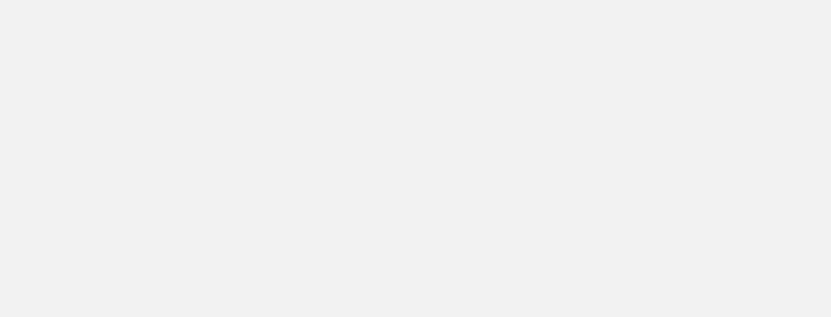
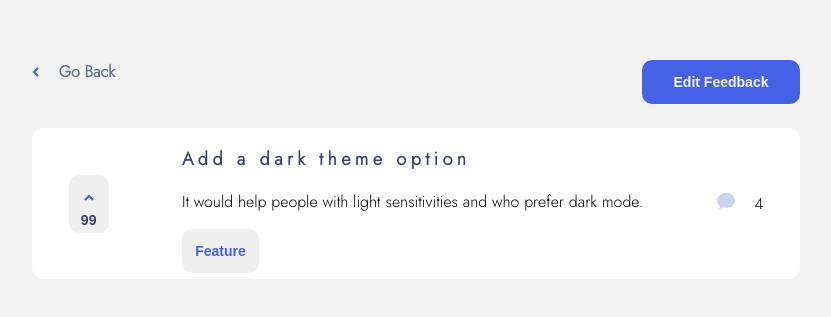
Before and after one commit to AmaliTech-Training-Academy/product-feedback-app, a React (Create React App) app in the folder project/: page / in a window 1280 px wide. Shown: the part 271-588 px from the top of the page, without its empty margins (224-1055 px from the left). Built offline with nearby package versions, Linux system fonts and the light colour scheme.

Commit message:
worked on the edit and dark theme components

```diff
--- a/project/package.json
+++ b/project/package.json
@@ -10,7 +10,7 @@
     "react": "^18.2.0",
     "react-dom": "^18.2.0",
     "react-redux": "^8.0.5",
-    "react-scripts": "5.0.1",
+    "react-scripts": "^5.0.1",
     "styled-components": "^5.3.6",
     "web-vitals": "^2.1.4"
   },
--- a/project/src/App.js
+++ b/project/src/App.js
@@ -1,9 +1,11 @@
 import React from 'react';
 import './App.css';
+import FeedbackDetails from './Pages/Home/FeedbackDetails/FeedbackDetails';
 
 function App() {
   return (
     <div className="App">
+      <FeedbackDetails/>
 
     </div>
   );
--- /dev/null
+++ b/project/src/Pages/Home/FeedbackDetails/FeedbackDetails.css
@@ -0,0 +1,57 @@
+main{
+    width: 60vw;
+    margin-top: 81px;
+    /* background-color: aqua; */
+}
+.navigation{
+    display: flex;
+    justify-content: space-between;
+    flex-direction: row;
+}
+.h4{
+    font-weight: 700;
+    color: #647196;
+
+}
+span{
+    margin-left: 19.67px;
+}
+.edit-button{
+    background: #4661E6;
+
+}
+
+.dark-theme{
+    background-color: #ffff;
+    display: flex;
+    justify-content: space-around;
+    border-radius: 12px;
+    margin-top: 24px;
+    height: 151px;
+}
+.increase-theme{
+   color: #3A4374;
+   height: 58px;
+    width: 40px;
+    margin-block: auto;
+
+}
+.up-arrow{
+    margin-bottom: -10px;
+
+}
+.comment{
+   margin-block: auto;
+}
+.number{
+    margin-bottom: 8px;
+}
+.title{
+    color: #3A4374;
+
+}
+.feature-button{
+    color: #4661E6;
+    width: 77px;
+    /* padding: 5px; */
+}
--- /dev/null
+++ b/project/src/Pages/Home/FeedbackDetails/FeedbackDetails.js
@@ -0,0 +1,39 @@
+import React from 'react'
+import './FeedbackDetails.css'
+
+
+const FeedbackDetails = () => {
+  return (
+    <main>
+        <section className='navigation'>
+
+            <div><img src='./assets/shared/icon-arrow-left.svg'/>
+             <span className='h4'>
+                Go Back
+                </span>
+            </div>
+            <button className='edit-button'>Edit Feedback</button>
+         </section>
+
+        <section className='dark-theme'>
+            <button className='increase-theme'>
+                <img src='./assets/shared/icon-arrow-up.svg' className='up-arrow'/>
+                <p className='number'>99</p>
+            </button>
+            <div className='theme-decription'>
+                <h3 className='title'>Add a dark theme option</h3>
+                <p className='body-1'>It would help people with light sensitivities and who prefer dark mode.</p>
+                <button className='feature-button'>Feature</button>
+            </div>
+            <div className='comment'>
+                <img src='./assets/shared/icon-comments.svg' />
+                <span>4</span>
+            </div>
+        </section>
+
+    </main>
+
+  )
+}
+
+export default FeedbackDetails
```
Also changed, not shown: 1 other file (tests, documents, lock files or other folders).
